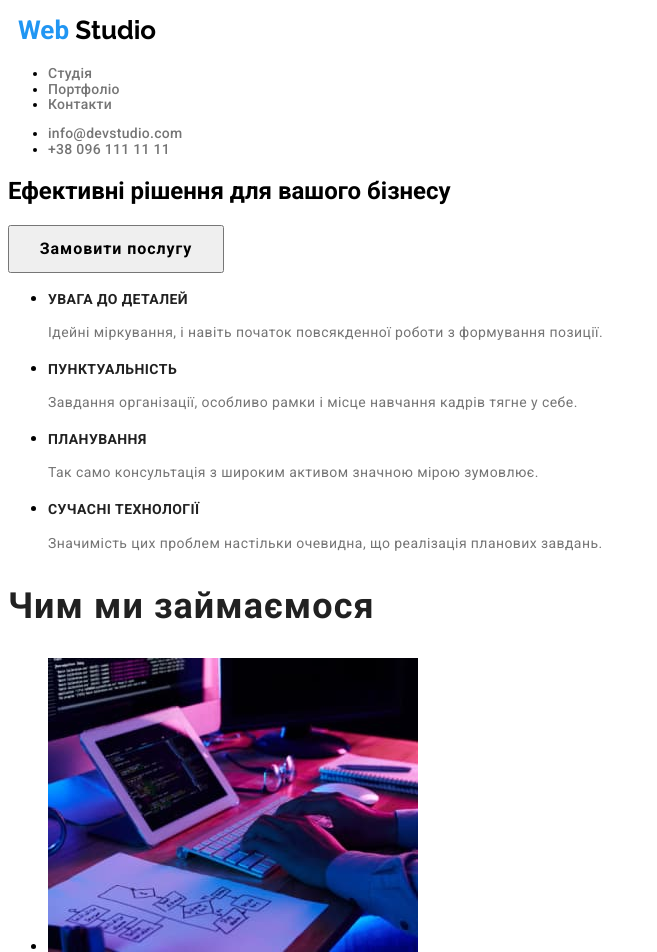
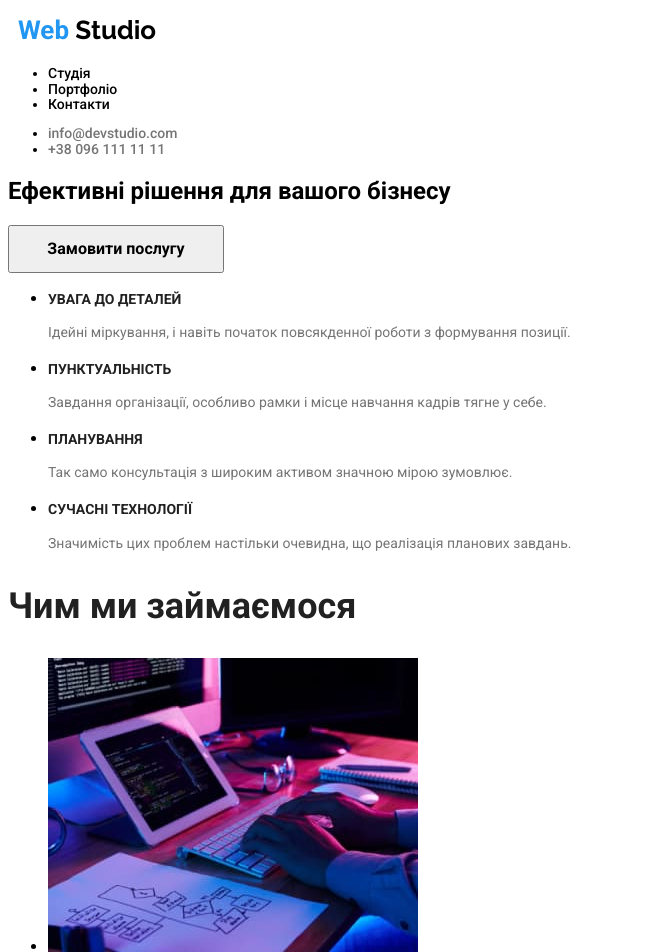
Before and after one commit to Illia-Os/goit-markup-hw-02, a plain HTML site: page index.html in a window 1280 px wide. Shown: the top 952 px of the page, without its empty margins (0-657 px from the left). Drawn offline with Linux system fonts and the light colour scheme.

Commit message:
deleted letter spacing

```diff
--- a/css/styles.css
+++ b/css/styles.css
@@ -33,7 +33,7 @@
 }
 
 /* ------------------------------(body-settings)--------------------------- */
- * {
+body * {
     font-family: 'Roboto', 'Montserrat';
     color: var(--third-color);
     text-decoration: none;
@@ -46,15 +46,12 @@
     font-style: normal;
     font-size: 14px;
     line-height: 1.1;
-    letter-spacing: 0.03em;
-    text-transform: uppercase;
     color: var(--six-color)
 }
 
 .features ul li p {
     font-size: 14px;
     line-height: 1.7;
-    letter-spacing: 0.03em;
     color: var(--five-color)
 }
 
@@ -64,7 +61,6 @@
     font-weight: 700;
     font-size: 36px;
     line-height: 1.2;
-    letter-spacing: 0.03em;
     color: var(--six-color)
 }
 
@@ -74,7 +70,6 @@
     font-weight: 700;
     font-size: 36px;
     line-height: 1.2;
-    letter-spacing: 0.03em;
     color: var(--six-color);
 }
 
@@ -84,7 +79,6 @@
     font-weight: 500;
     font-size: 16px;
     line-height: 1.1;
-    letter-spacing: 0.03em;
     color: var(--six-color);
 }
 
@@ -146,12 +140,11 @@
 .font-style nav ul{
     font-weight: 500;
 }
-.font-style ul a{
+.font-style>ul a{
     color: var(--five-color);
     font-weight: 500;
     font-size: 14px;
     line-height: 1.1;
-    letter-spacing: 0.02em;
 }
 
 .font-style address ul a{
@@ -159,7 +152,6 @@
     font-weight: 400;
     font-size: 14px;
     line-height: 1.6;
-    letter-spacing: 0.03em;
     color: var(--five-color);
 }
 
@@ -173,13 +165,9 @@
 
 .button-style {
     width: 216px;
-    font-style: normal;
     font-weight: 700;
     font-size: 16px;
     line-height: 2.6;
-    align-items: center;
-    text-align: center;
-    letter-spacing: 0.06em;
     cursor: pointer;
 }
 /* -----------------(the-text-should-be-hidden)---------------------- */
```
